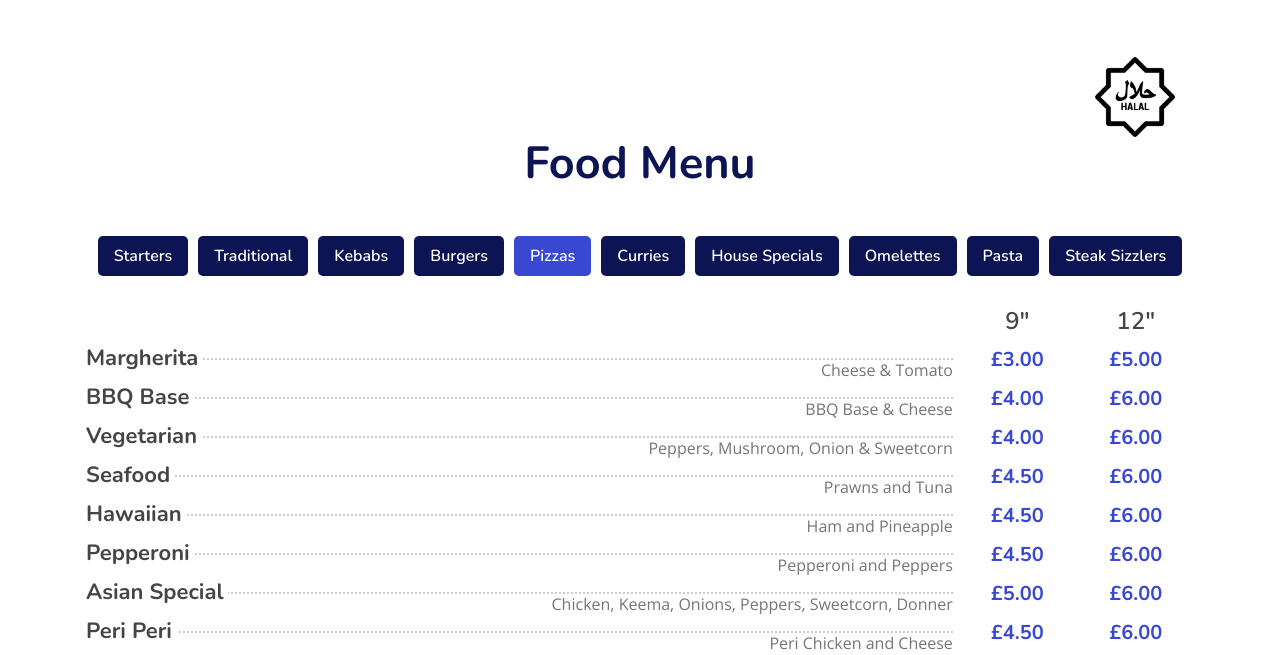
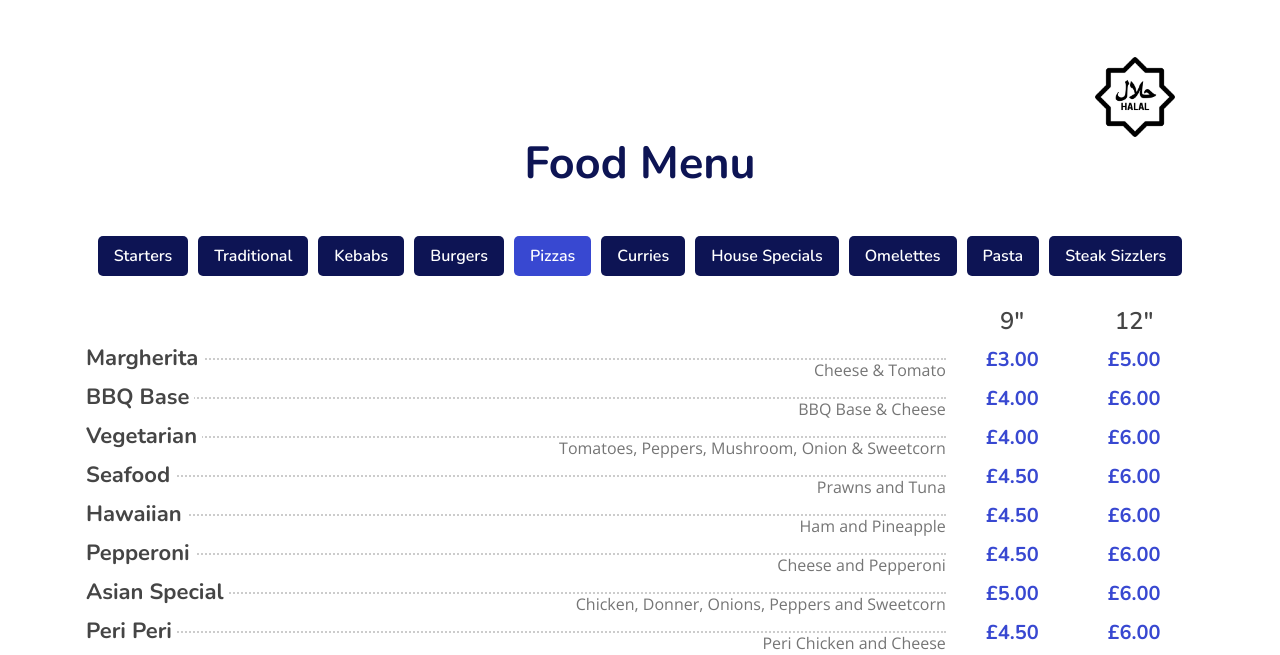
Before and after one commit to briercliffe-chippery/briercliffe-chippery.github.io, a plain HTML site: page index.html in a window 1280 px wide. Both pictures are taken after a click on the link "Pizzas". Shown: the part 1288-1943 px from the top of the page. Drawn offline with nearby package versions, Linux system fonts and the light colour scheme.

Commit message:
Changes requested to pizza menu

```diff
--- a/index.html
+++ b/index.html
@@ -963,7 +963,7 @@
                                 <tr class="menu-text">
                                     <td>
                                         <h3><span>Vegetarian</span></h3>
-                                        <p>Peppers, Mushroom, Onion & Sweetcorn</p>
+                                        <p>Tomatoes, Peppers, Mushroom, Onion & Sweetcorn</p>
                                     </td>
                                     <td></td>
                                     <td class="text-center">
@@ -1002,7 +1002,7 @@
                                 <tr class="menu-text">
                                     <td>
                                         <h3><span>Pepperoni</span></h3>
-                                        <p>Pepperoni and Peppers</p>
+                                        <p>Cheese and Pepperoni</p>
                                     </td>
                                     <td></td>
                                     <td class="text-center">
@@ -1015,7 +1015,7 @@
                                 <tr class="menu-text">
                                     <td>
                                         <h3><span>Asian Special</span></h3>
-                                        <p>Chicken, Keema, Onions, Peppers, Sweetcorn, Donner</p>
+                                        <p>Chicken, Donner, Onions, Peppers and Sweetcorn</p>
                                     </td>
                                     <td></td>
                                     <td class="text-center">
@@ -1092,6 +1092,9 @@
                                 </tr>
                             </tbody>
                         </table>
+
+                        <hr />
+                        <h5 class="text-center">Make any pizza stuffed crust for additional £1</h5>
 
 
                     </div>
```
